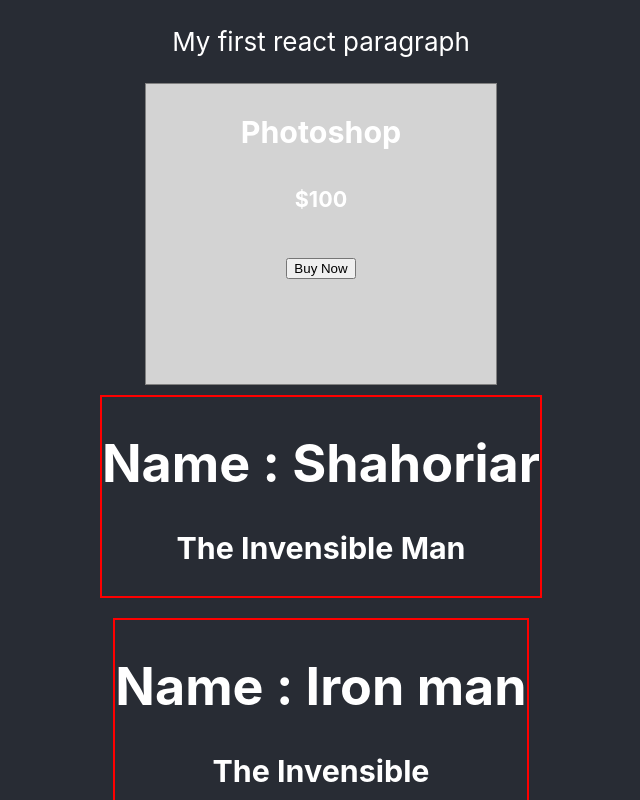
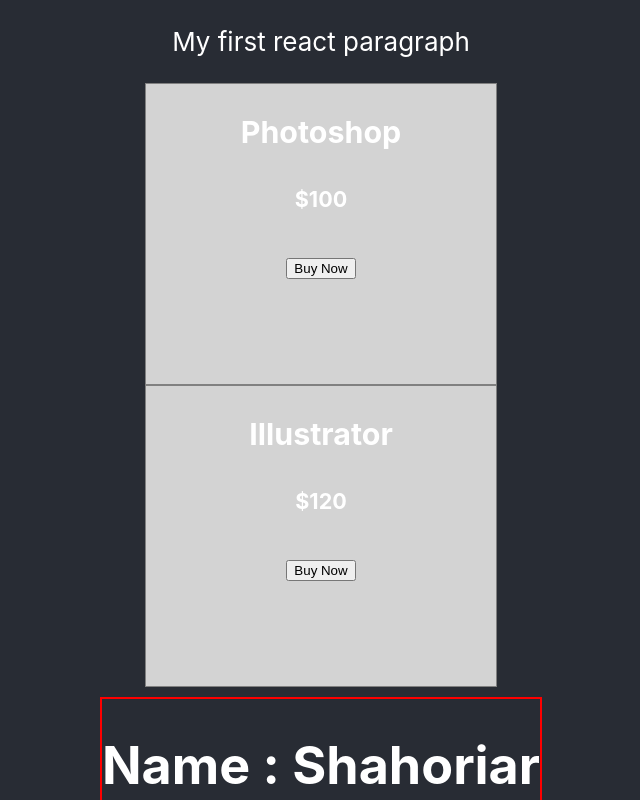
Before and after one commit to Shahoriar007/my-app, a React (Create React App) app: page / in a window 1280 px wide. Shown: the top 800 px of the page, without its empty margins (319-959 px from the left). Built offline with nearby package versions, Linux system fonts and the light colour scheme.

Commit message:
End 22.8

```diff
--- a/src/App.js
+++ b/src/App.js
@@ -18,7 +18,7 @@
         <p>My first react paragraph</p>
         {/* <Product name={produts[0].name} price={produts[0].price}></Product> //Pass one by one object element */}
         <Product product={produts[0]}></Product>
-
+        <Product product={produts[1]}></Product>
         <Person name="Shahoriar" type="Man"></Person>
         <Person name={names[0]}></Person> {/*// Access by the value of an array  */}
         <Person></Person>
```
